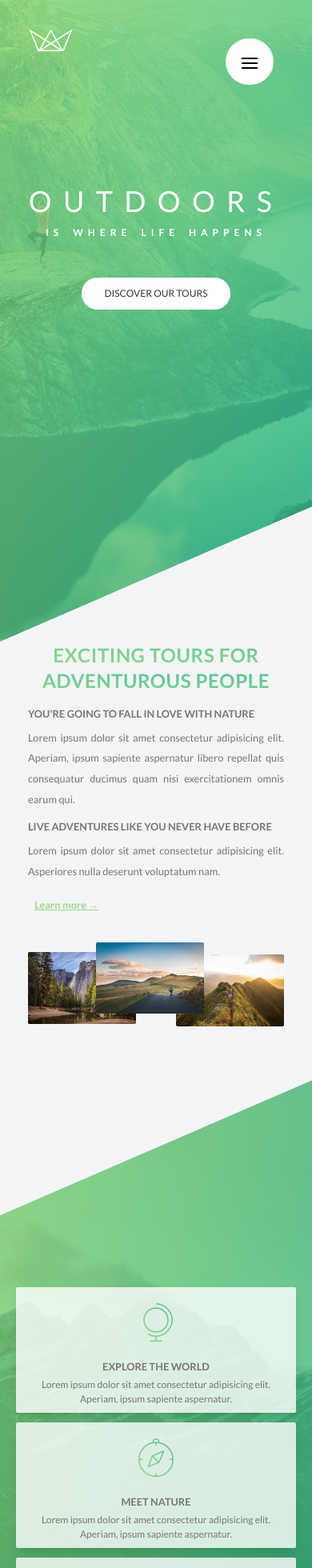
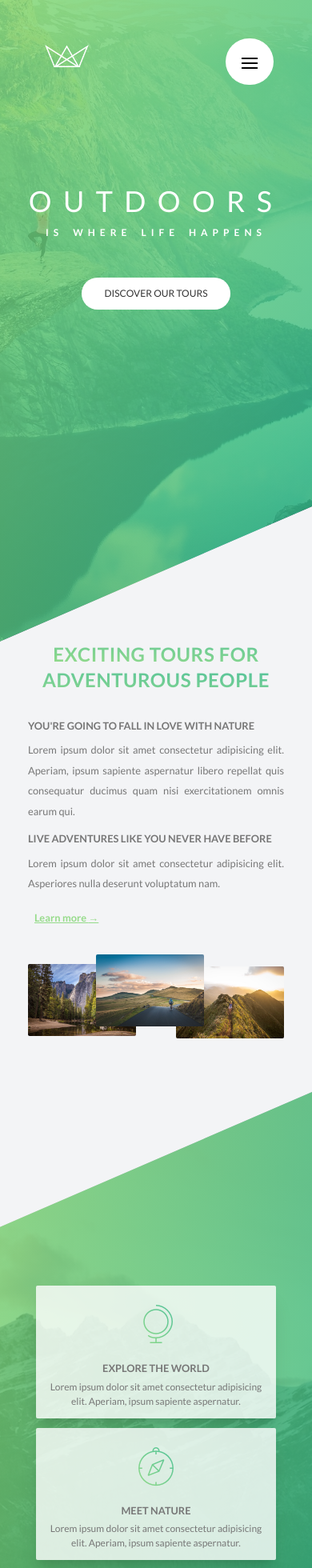
Before and after one commit to jeldrint/Sample-Responsive-React-Website, a React (Vite) app: page / in a window 390 px wide. Shown: the top 1960 px of the page at 80% size. Built offline with nearby package versions, Linux system fonts and the light colour scheme.

Commit message:
minor changes until page 3 (going to page 4)

```diff
--- a/src/components/1_Intro.jsx
+++ b/src/components/1_Intro.jsx
@@ -6,7 +6,7 @@ const Intro = () => {
         <div className='relative h-[95vh] w-full bg-cover bg-center bg-no-repeat clip-path-1' style={{backgroundImage: `url(${bg1})`}}>
             <div className='absolute p-9 h-full w-full bg-gradient-to-br from-[#7ed56fcc] to-[#28b485cc]'>
                 <div className='flex flex-col w-full h-[80%] items-center relative'>
-                    <img alt='white logo' src={logo1} className='h-7 self-start cursor-pointer'/>
+                    <img alt='white logo' src={logo1} className='m-5 md:m-0 h-7 self-start cursor-pointer'/>
                     <div className='flex flex-col items-center gap-y-3 absolute top-1/3'>
                         <span className='text-4xl sm:text-5xl lg:text-6xl tracking-[0.4em] md:tracking-[0.6em] text-white'>OUTDOORS</span>
                         <span className='text-xs sm:text-sm md:text-base lg:text-xl tracking-[0.5em] md:tracking-[0.75em] font-bold text-white'>IS&ensp;WHERE&ensp;LIFE&ensp;HAPPENS</span>
--- a/src/components/2_Description.jsx
+++ b/src/components/2_Description.jsx
@@ -4,7 +4,7 @@ import nat3 from '../img/nat-3-large.jpg'
 
 const Description = () => {
     return(
-        <div className='h-[65vh] px-10 gap-y-4 md:gap-y-12 w-full flex flex-col items-center justify-center'>
+        <div className='min-h-[65vh] gap-y-8 md:gap-y-12 w-full flex flex-col items-center justify-center'>
             <div className="text-2xl md:text-3xl lg:text-4xl font-bold text-center tracking-wide">
                 <span className="bg-clip-text text-transparent bg-gradient-to-tr from from-[#7ed56fcc] to-[#28b485cc]">EXCITING TOURS FOR ADVENTUROUS PEOPLE</span>
             </div>
--- a/src/components/31_FeaturesCard.jsx
+++ b/src/components/3.1_FeaturesCard.jsx
@@ -22,7 +22,7 @@ const FeaturesCard = ({logoCode}) => {
 
 
     return (
-        <div className="flex flex-col items-center justify-center max-w-[350px] md:max-w-[200px] md:h-[300px] lg:max-w-[260px] gap-y-1 px-3 py-2 md:p-3 bg-[#FFFFFFCC] text-[#777777] rounded-sm shadow-lg duration-300 hover:-translate-y-3">
+        <div className="flex flex-col items-center justify-center max-w-[300px] sm:max-w-[350px] md:max-w-[200px] md:h-[300px] lg:max-w-[260px] gap-y-1 p-3 bg-[#FFFFFFCC] text-[#777777] rounded-sm shadow-xl duration-300 hover:-translate-y-2 md:hover:-translate-y-6">
             <div className="text-[48px] lg:text-[60px] text-center">
                 <span className="font-lineaBasic bg-clip-text text-transparent bg-gradient-to-tr from from-[#7ed56fcc] to-[#28b485cc]">{logoCode}</span>
             </div>
--- a/src/components/3_Features.jsx
+++ b/src/components/3_Features.jsx
@@ -1,7 +1,7 @@
 import bg2 from '../img/nat-4.jpg'
 import bg3 from '../img/nat-5.jpg'
 
-import FeaturesCard from './31_FeaturesCard';
+import FeaturesCard from './3.1_FeaturesCard';
 
 const Features = () => {
     return(
```
Also changed, not shown: src/components/4_Tours.jsx (added, +9 -0 lines).
